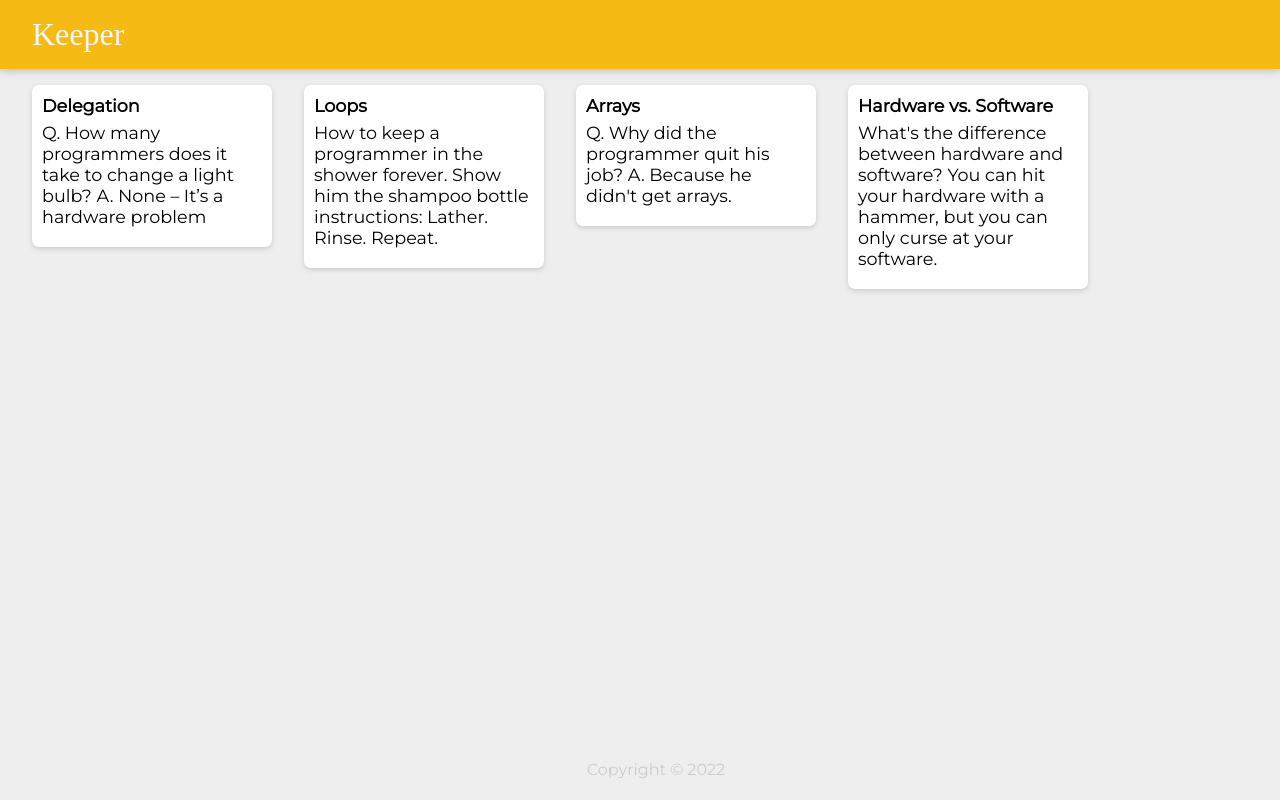
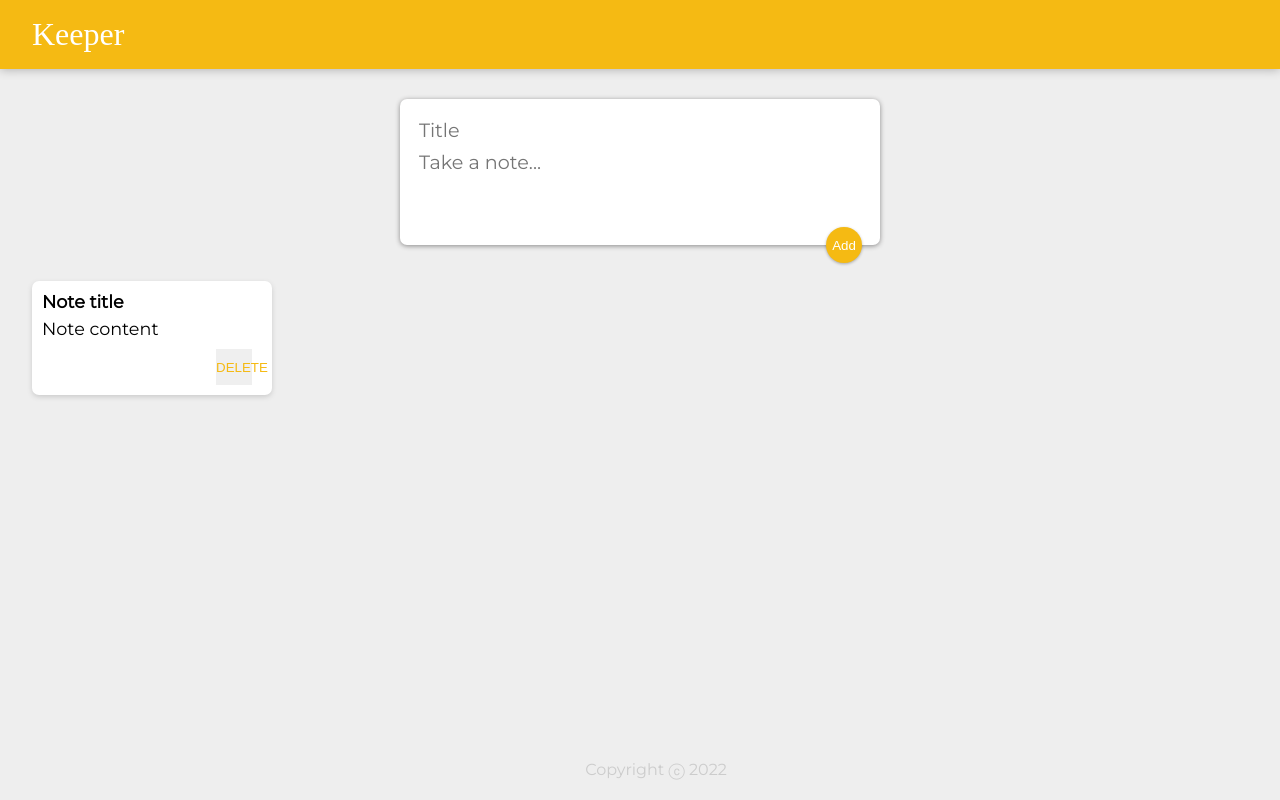
Before and after one commit to amxxrsuhail/googleKeepClone, a React (Create React App) app: page / in a window 1280 px wide. Built offline with nearby package versions, Linux system fonts and the light colour scheme; a web font is replaced by a local one.

Commit message:
added CreateArea.jsx and made some changes in css

```diff
--- a/public/styles.css
+++ b/public/styles.css
@@ -11,35 +11,30 @@
   padding: 0 16px;
 }
 
-.header {
-  color: whitesmoke;
+header {
   background-color: #f5ba13;
   margin: auto -16px;
   padding: 16px 32px;
   box-shadow: 0 0 10px 0 rgba(0, 0, 0, 0.3);
+}
+
+header h1 {
+  color: #fff;
   font-family: "McLaren", cursive;
   font-weight: 200;
 }
 
-/* header h1 {
-  color: #fff;
-  font-family: "McLaren", cursive;
-  font-weight: 200;
-} */
-
-.footer {
+footer {
   position: absolute;
   text-align: center;
   bottom: 0;
   width: 100%;
   height: 2.5rem;
+}
+
+footer p {
   color: #ccc;
 }
-
-/* footer p {
-  color: #ccc;
-} */
-
 .note {
   background: #fff;
   border-radius: 7px;
@@ -59,3 +54,49 @@
   white-space: pre-wrap;
   word-wrap: break-word;
 }
+
+.note button {
+  position: relative;
+  float: right;
+  margin-right: 10px;
+  color: #f5ba13;
+  border: none;
+  width: 36px;
+  height: 36px;
+  cursor: pointer;
+  outline: none;
+}
+
+form {
+  position: relative;
+  width: 480px;
+  margin: 30px auto 20px auto;
+  background: #fff;
+  padding: 15px;
+  border-radius: 7px;
+  box-shadow: 0 1px 5px rgb(138, 137, 137);
+}
+form input,
+form textarea {
+  width: 100%;
+  border: none;
+  padding: 4px;
+  outline: none;
+  font-size: 1.2em;
+  font-family: inherit;
+  resize: none;
+}
+form button {
+  position: absolute;
+  right: 18px;
+  bottom: -18px;
+  background: #f5ba13;
+  color: #fff;
+  border: none;
+  border-radius: 50%;
+  width: 36px;
+  height: 36px;
+  box-shadow: 0 1px 3px rgba(0, 0, 0, 0.3);
+  cursor: pointer;
+  outline: none;
+}
--- a/src/components/App.jsx
+++ b/src/components/App.jsx
@@ -2,20 +2,14 @@
 import Header from "./Header";
 import Footer from "./Footer";
 import Note from "./Note";
-import notes from "../notes";
-
-function createNote(info) {
-  // console.log("successful")
-  return (
-    <Note key={info.key} title={info.title} content={info.content} />
-  );
-}
+import CreateArea from "./CreateArea";
 
 function App() {
   return (
     <div>
       <Header />
-      {notes.map(createNote)}
+      <CreateArea />
+      <Note key={1} title="Note title" content="Note content" />
       <Footer />
     </div>
   );
--- /dev/null
+++ b/src/components/CreateArea.jsx
@@ -0,0 +1,15 @@
+import React from "react";
+
+function CreateArea() {
+  return (
+    <div>
+      <form>
+        <input name="title" placeholder="Title" />
+        <textarea name="content" placeholder="Take a note..." rows="3" />
+        <button>Add</button>
+      </form>
+    </div>
+  );
+}
+
+export default CreateArea;
--- a/src/components/Footer.jsx
+++ b/src/components/Footer.jsx
@@ -1,8 +1,12 @@
 import React from "react";
 
 function Footer() {
-  let date = new Date().getFullYear();
-  return <p className="footer">Copyright &copy; {date}</p>;
+  const year = new Date().getFullYear();
+  return (
+    <footer>
+      <p>Copyright ⓒ {year}</p>
+    </footer>
+  );
 }
 
 export default Footer;
--- a/src/components/Header.jsx
+++ b/src/components/Header.jsx
@@ -1,7 +1,11 @@
 import React from "react";
 
 function Header() {
-  return <h1 className="header">Keeper</h1>;
+  return (
+    <header>
+      <h1>Keeper</h1>
+    </header>
+  );
 }
 
 export default Header;
--- a/src/components/Note.jsx
+++ b/src/components/Note.jsx
@@ -1,14 +1,13 @@
 import React from "react";
 
 function Note(props) {
-  // console.log(props)
   return (
     <div className="note">
       <h1>{props.title}</h1>
       <p>{props.content}</p>
+      <button>DELETE</button>
     </div>
   );
 }
 
-
 export default Note;
```
